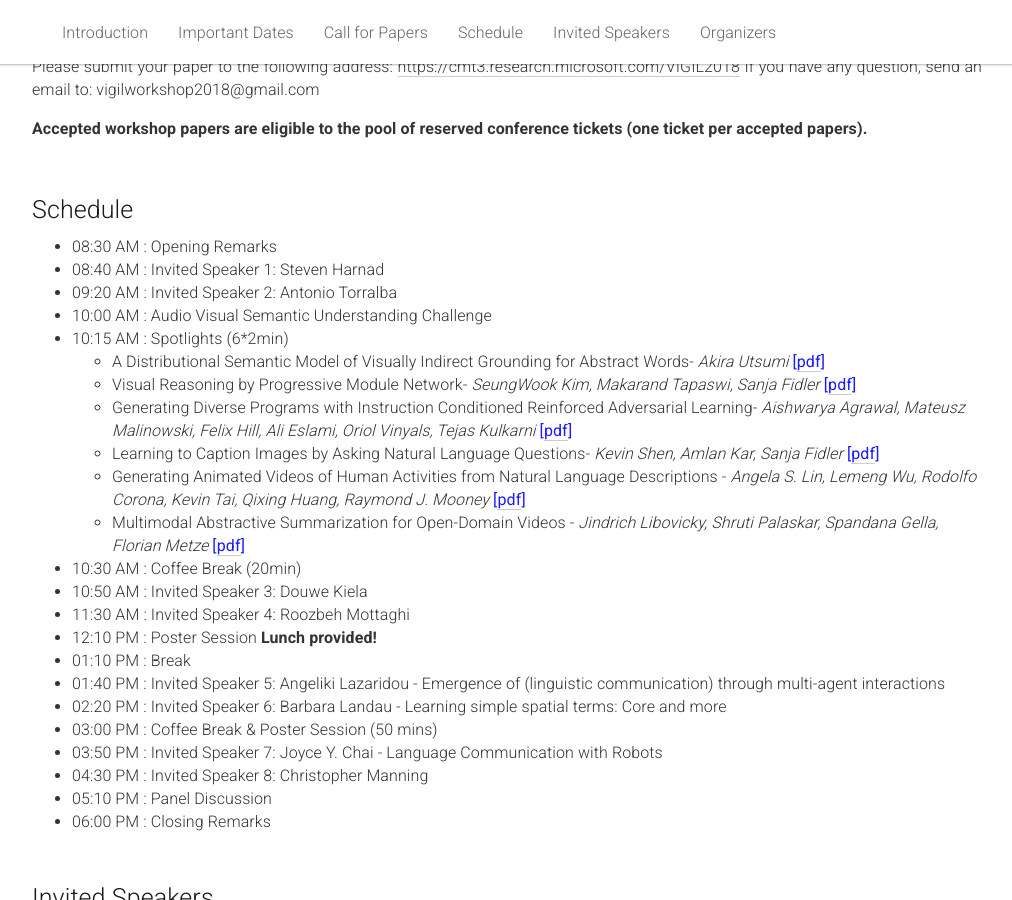
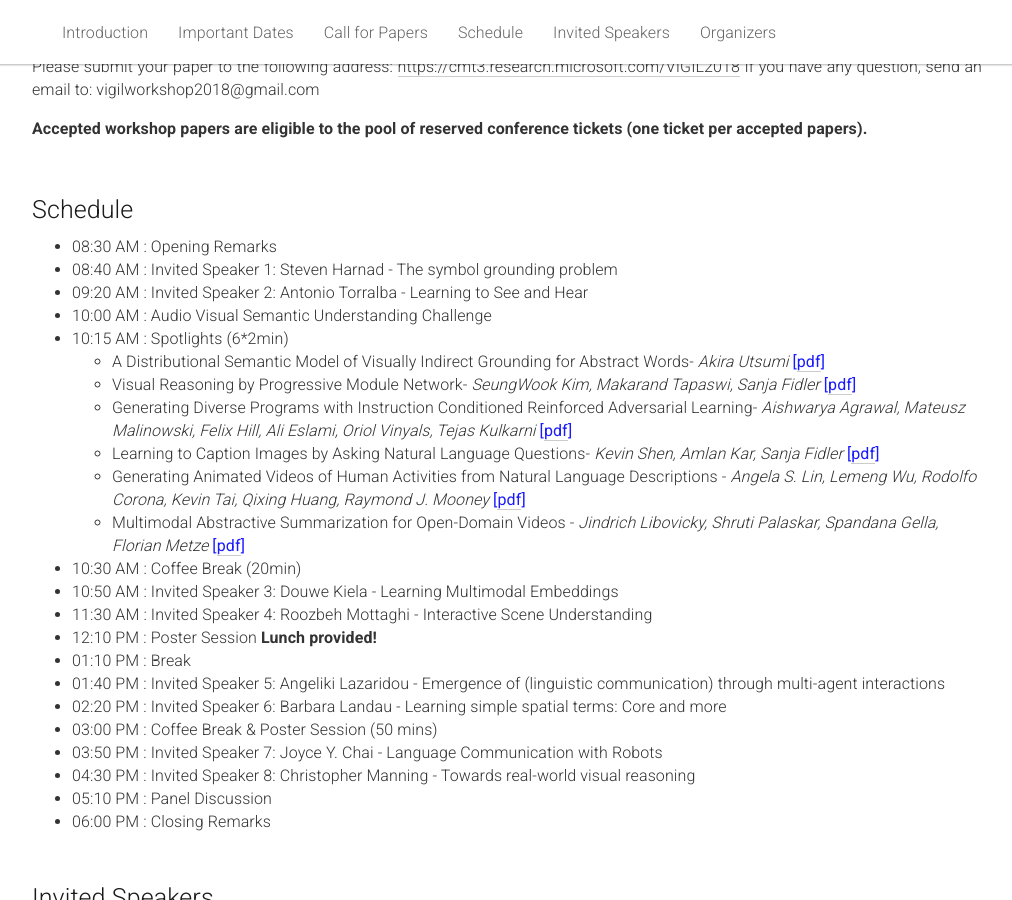
Before and after one commit to vigilworkshop/vigilworkshop.github.io, a Jekyll site: the page built from _pages/home.md, in a window 1280 px wide and 900 px high, scrolled down 1834 px. Shown: the whole window, without its empty margins (133-1145 px from the left). Built offline with Jekyll 4.4.1, drawn with Linux system fonts in a browser that asks for light colours.

Commit message:
Update home.md

```diff
--- a/_pages/home.md
+++ b/_pages/home.md
@@ -161,8 +161,8 @@ This workshop thus aims to gather people from various backgrounds - machine lear
   <div class="col-xs-12">
     <ul>
       <li>08:30 AM : Opening Remarks                        </li>
-      <li>08:40 AM : Invited Speaker 1: Steven Harnad       </li>
-      <li>09:20 AM : Invited Speaker 2: Antonio Torralba    </li>
+      <li>08:40 AM : Invited Speaker 1: Steven Harnad - The symbol grounding problem </li>
+      <li>09:20 AM : Invited Speaker 2: Antonio Torralba - Learning to See and Hear    </li>
       <li>10:00 AM : Audio Visual Semantic Understanding Challenge </li>
       <li>10:15 AM : Spotlights (6*2min)
       <ul>
@@ -176,15 +176,15 @@ This workshop thus aims to gather people from various backgrounds - machine lear
       </ul>
       </li>
       <li>10:30 AM : Coffee Break (20min)                   </li>
-      <li>10:50 AM : Invited Speaker 3: Douwe Kiela         </li>
-      <li>11:30 AM : Invited Speaker 4: Roozbeh Mottaghi         </li>
+      <li>10:50 AM : Invited Speaker 3: Douwe Kiela - Learning Multimodal Embeddings   </li>
+      <li>11:30 AM : Invited Speaker 4: Roozbeh Mottaghi - Interactive Scene Understanding </li>
       <li>12:10 PM : Poster Session <b>Lunch provided!</b> </li>
       <li>01:10 PM : Break                                  </li>
       <li>01:40 PM : Invited Speaker 5: Angeliki Lazaridou - Emergence of (linguistic communication) through multi-agent interactions </li>
       <li>02:20 PM : Invited Speaker 6: Barbara Landau - Learning simple spatial terms: Core and more     </li>
       <li>03:00 PM : Coffee Break & Poster Session (50 mins)</li>
       <li>03:50 PM : Invited Speaker 7: Joyce Y. Chai - Language Communication with Robots </li>
-      <li>04:30 PM : Invited Speaker 8: Christopher Manning </li>
+      <li>04:30 PM : Invited Speaker 8: Christopher Manning - Towards real-world visual reasoning </li>
       <li>05:10 PM : Panel Discussion                       </li>
       <li>06:00 PM : Closing Remarks                        </li>
     </ul>
```
